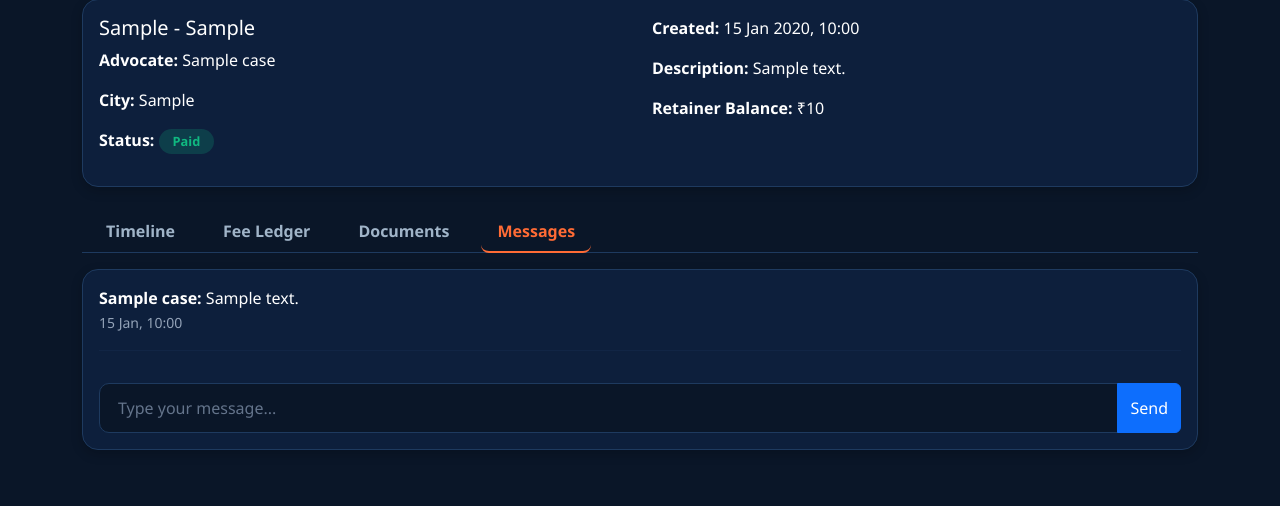
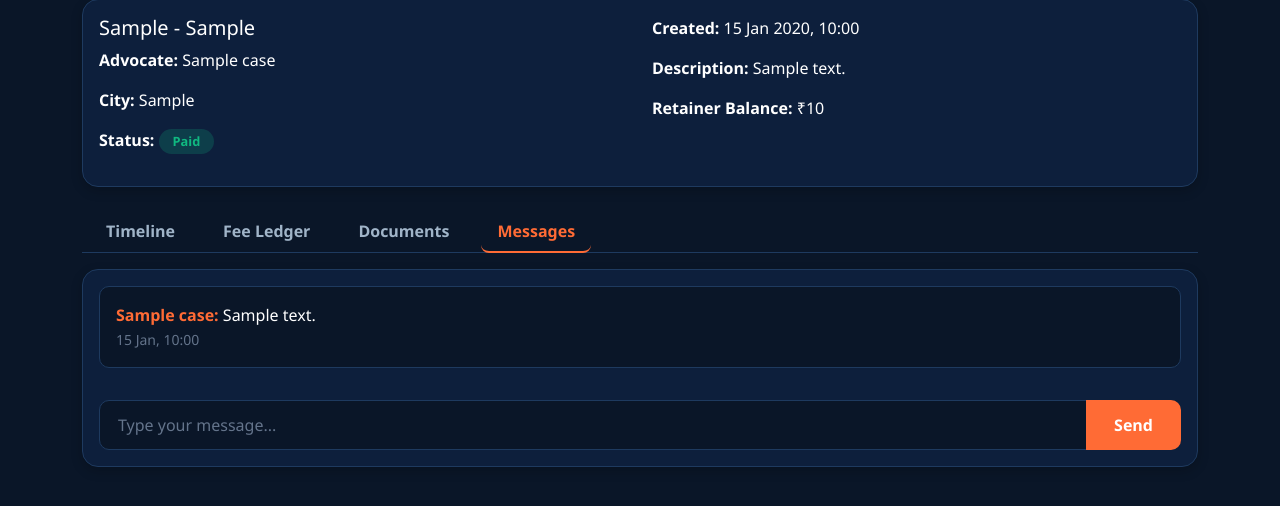
Before and after one commit to saivamsisinguru/nyayasetu, a Flask app: page /case/1 in a window 1280 px wide, after a click on "Messages". Shown: the part 207-713 px from the top of the page. Run offline with Flask 3, Linux system fonts and the light colour scheme; a user stored in the database is signed in; tables that the repository leaves empty hold one stand-in row (values such as "Sample post").

Commit message:
Update case_detail.html

```diff
--- a/templates/case_detail.html
+++ b/templates/case_detail.html
@@ -136,18 +136,19 @@
     </div>
 
     <!-- Messages -->
+    <!-- Messages Tab -->
 <div class="tab-pane fade" id="messages" role="tabpanel">
     <div class="card">
         <div class="card-body">
             <div class="mb-3" style="max-height: 300px; overflow-y: auto;">
                 {% if messages %}
                     {% for msg in messages %}
-                        <div class="mb-2">
-                            <strong>{{ 'You' if msg.sender == 'client' else case.advocate_name }}:</strong>
-                            <span>{{ msg.content }}</span>
-                            <br><small class="text-muted">{{ msg.created_at.strftime('%d %b, %H:%M') }}</small>
+                    <div class="mb-3 p-3" style="background: #0a1628; border-radius: 10px; border: 1px solid #1e3a5f;">
+                        <strong style="color: #ff6b35;">{{ 'You' if msg.sender == 'client' else case.advocate_name }}:</strong>
+                        <span style="color: #ffffff;">{{ msg.content }}</span>
+                        <br>
+                        <small style="color: #64748b;">{{ msg.created_at.strftime('%d %b, %H:%M') }}</small>
                     </div>
-                        <hr>
                     {% endfor %}
                 {% else %}
                     <p class="text-muted">No messages yet. Start the conversation.</p>
@@ -155,11 +156,10 @@
             </div>
             <form method="POST" action="{{ url_for('send_message', case_id=case.id) }}">
                 <div class="input-group">
-                        <input type="text" class="form-control" name="message" placeholder="Type your message..." required>
-                        <button type="submit" class="btn btn-primary">Send</button>
+                    <input type="text" class="form-control" name="message" placeholder="Type your message..." required style="background: #0a1628; border: 1px solid #1e3a5f; color: white;">
+                    <button type="submit" class="btn btn-accent">Send</button>
                 </div>
             </form>
-            </div>
         </div>
     </div>
 </div>
```
Lines whose indentation alone changed are shown as unchanged.
